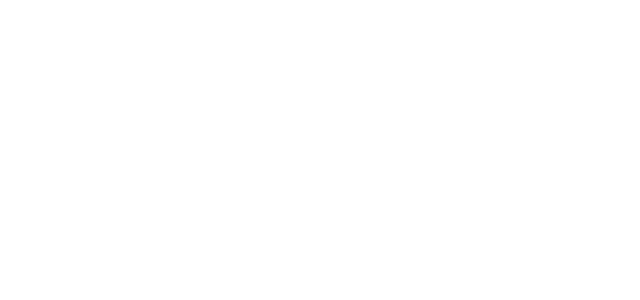
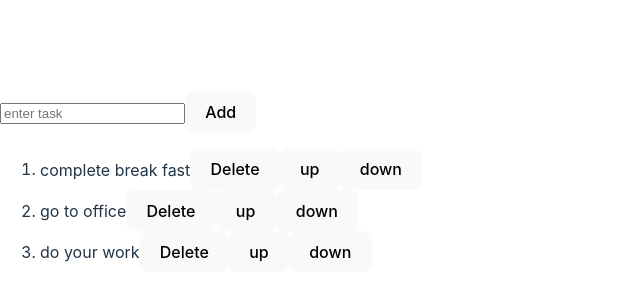
Before and after one commit to karthikdokiparthi/InnomaticsInternship, a React (Vite) app in the folder Assignments/Assignment5/todolist/: page / in a window 1280 px wide. Shown: the part 210-510 px from the top of the page, without its empty margins (0-640 px from the left). Built offline with nearby package versions, Linux system fonts and the light colour scheme.

Commit message:
chore:create all functions of todolist app

```diff
--- a/Assignments/Assignment5/todolist/src/App.jsx
+++ b/Assignments/Assignment5/todolist/src/App.jsx
@@ -1,8 +1,9 @@
+import ToDoList from "./ToDoList"
 
 function App() {
-  return (<>
-
-  </>)
+  return (
+    <ToDoList />
+  )
 }
 
 export default App
--- /dev/null
+++ b/Assignments/Assignment5/todolist/src/ToDoList.jsx
@@ -0,0 +1,55 @@
+import React, { useState } from "react";
+
+function ToDoList() {
+    const [task, setTask] = useState(["complete break fast", "go to office", "do your work"]);
+    const [newTask, setNewTask] = useState("");
+
+    function handleInputChange(event) {
+        setNewTask(event.target.value);
+    }
+
+    function addTask() {
+        if (newTask.trim() !== "") {
+            setTask(t => [...t, newTask])
+            setNewTask = "";
+        }
+    }
+
+    function removeTask(index) {
+        const remove = task.filter((_, i) => i !== index);
+        setTask(remove);
+    }
+
+    function moveUp(index) {
+        if (index > 0) {
+            const up = [...task];
+            [up[index], up[index - 1]] = [up[index - 1], up[index]];
+            setTask(up)
+        }
+    }
+
+    function moveDown(index) {
+        if (index < task.length - 1) {
+            const down = [...task];
+            [down[index], down[index + 1]] = [down[index + 1], down[index]];
+            setTask(down);
+        }
+    }
+
+    return (<>
+
+        <input type="text" placeholder="enter task" value={newTask} onChange={handleInputChange} />
+        <button onClick={addTask}>Add</button>
+        <ol>
+            {task.map((element, index) =>
+                <li key={index}>{element}
+                    <button onClick={() => removeTask(index)}>Delete</button>
+                    <button onClick={() => moveUp(index)}>up</button>
+                    <button onClick={() => moveDown(index)}>down</button>
+                </li>
+            )}
+        </ol>
+    </>)
+}
+
+export default ToDoList;
```
